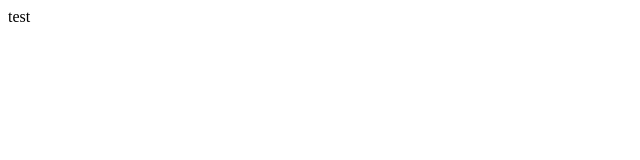
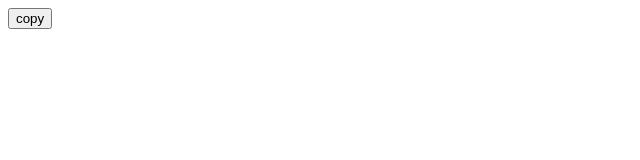
Before and after one commit to nzvdgzygrk-hub/Spielanfrage, a plain HTML site: page test-icon-link.html in a window 1280 px wide. Shown: the full height of the page, 0-640 px from the left. Drawn offline with Linux system fonts and the light colour scheme.

Commit message:
Test clipboard icon html

```diff
--- a/test-icon-link.html
+++ b/test-icon-link.html
@@ -1 +1 @@
-<!doctype html><html><head><link rel="icon" href="icon.svg"><link rel="apple-touch-icon" href="icon.svg"></head><body>test</body></html>
+<!doctype html><html><head><link rel="icon" href="icon.svg"><link rel="apple-touch-icon" href="icon.svg"></head><body><button id="b">copy</button><script>document.getElementById('b').onclick=()=>navigator.clipboard.writeText('test')</script></body></html>
```
